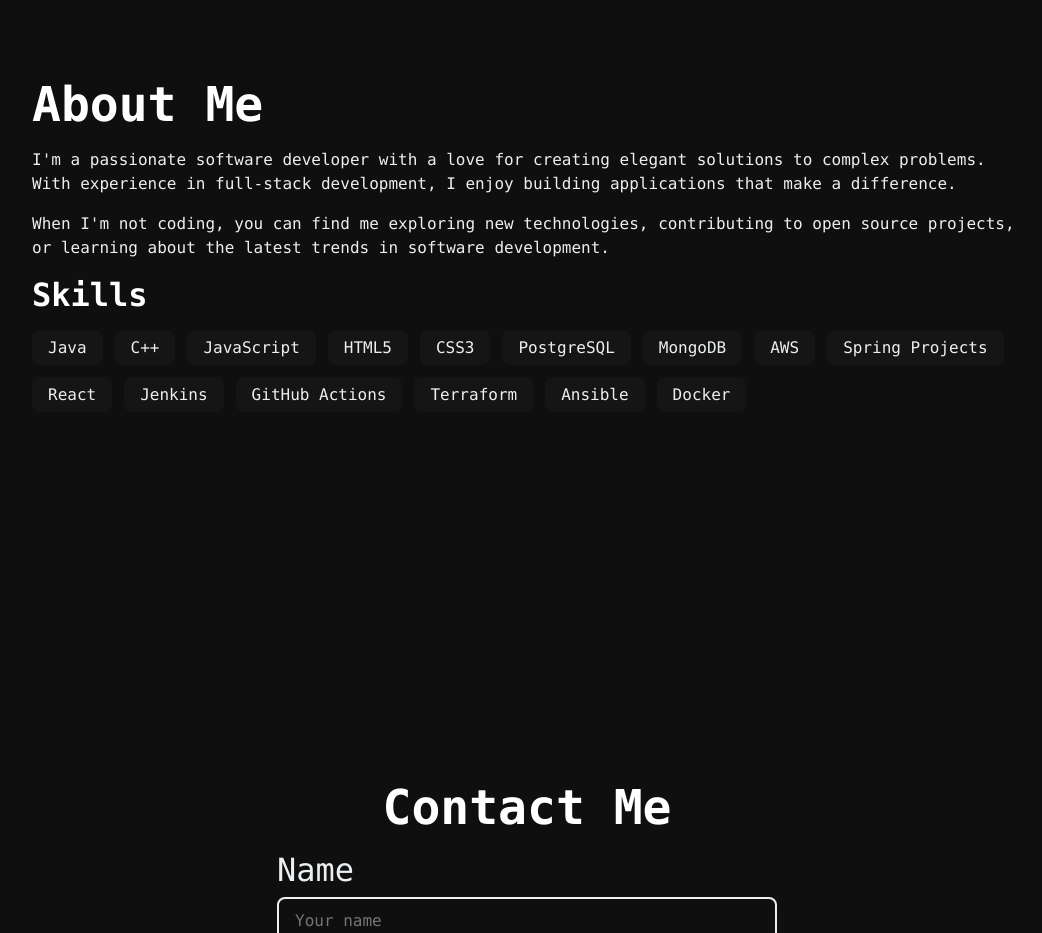
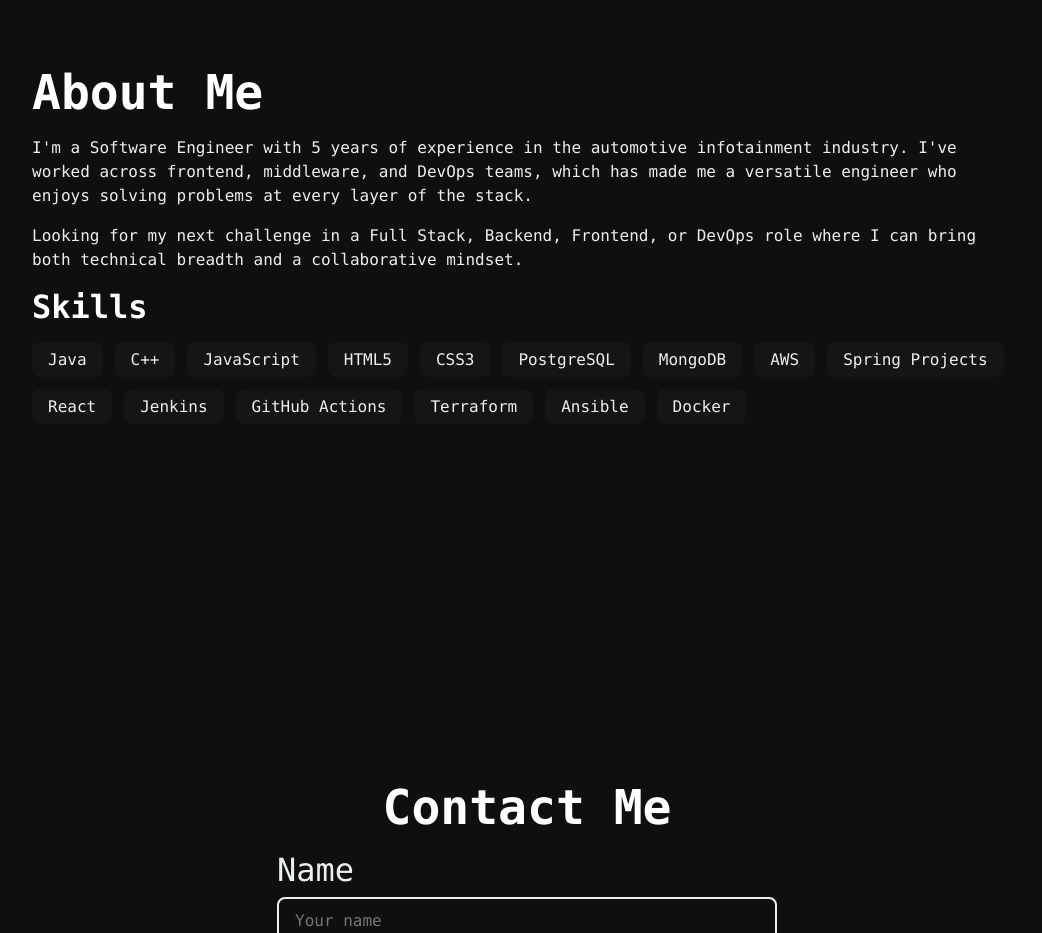
Before and after one commit to oaguilar83/dev-portfolio-frontend, a React (Vite) app: page / in a window 1280 px wide. Shown: the part 980-1913 px from the top of the page, without its empty margins (113-1155 px from the left). Built offline with nearby package versions, Linux system fonts and the light colour scheme.

Commit message:
update About Me description

```diff
--- a/src/components/about/About.jsx
+++ b/src/components/about/About.jsx
@@ -7,13 +7,13 @@ function About() {
       <div className={globalStyles.section_content}>
         <h2 className={styles.title}>About Me</h2>
         <p className={styles.description}>
-          I'm a passionate software developer with a love for creating elegant solutions
-          to complex problems. With experience in full-stack development, I enjoy building
-          applications that make a difference.
+          I'm a Software Engineer with 5 years of experience in the automotive infotainment
+          industry. I've worked across frontend, middleware, and DevOps teams, which has made me a
+          versatile engineer who enjoys solving problems at every layer of the stack.
         </p>
         <p className={styles.description}>
-          When I'm not coding, you can find me exploring new technologies, contributing
-          to open source projects, or learning about the latest trends in software development.
+          Looking for my next challenge in a Full Stack, Backend, Frontend, or DevOps role where I can
+          bring both technical breadth and a collaborative mindset.
         </p>
         <div className={styles.skills}>
           <h2 className={styles.skills_title}>Skills</h2>
```
